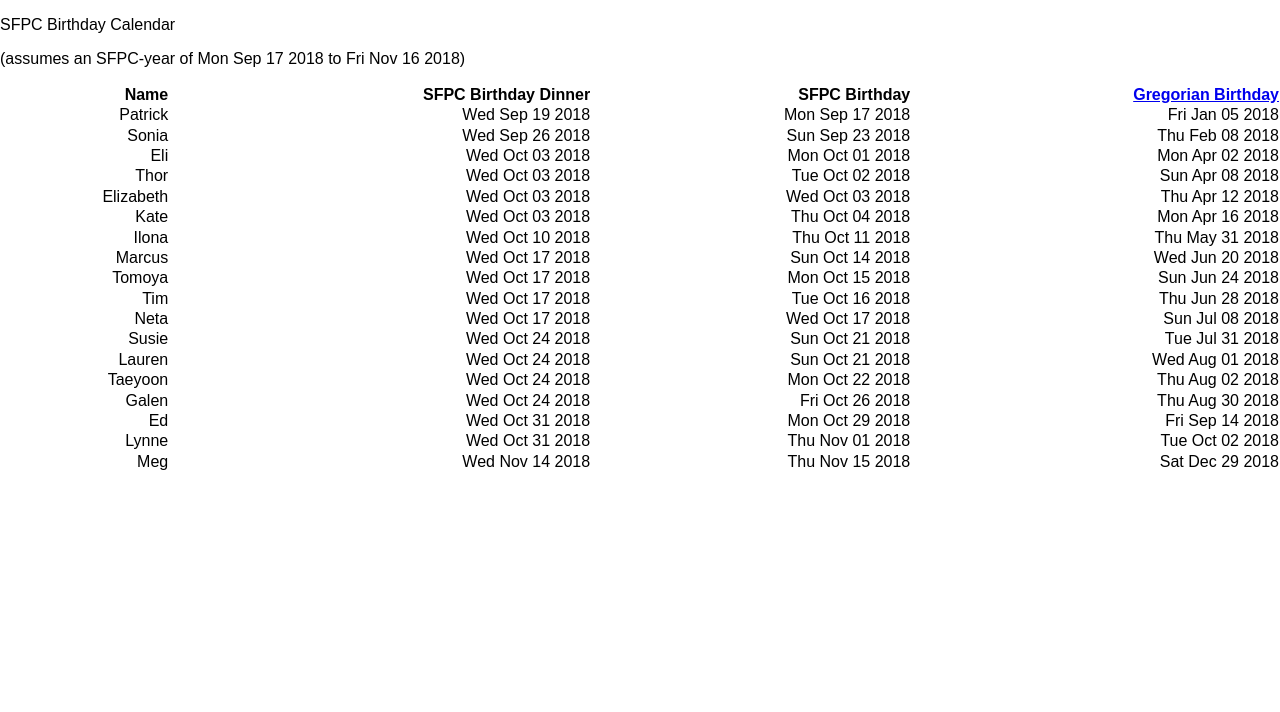
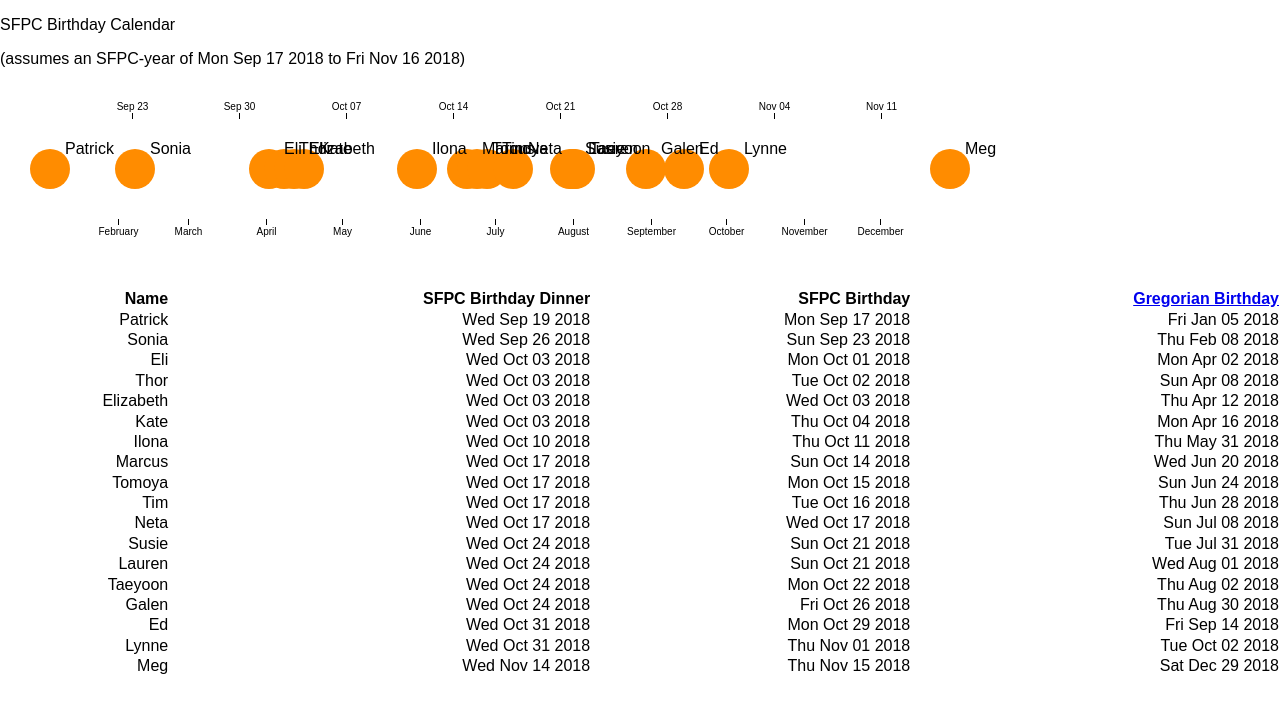
Before and after one commit to tburcham/sfpc-birthday-calendar, a plain HTML site: page index.html in a window 1280 px wide. Drawn offline with nearby package versions, Linux system fonts and the light colour scheme.

Commit message:
adding chart

```diff
--- a/css/main.css
+++ b/css/main.css
@@ -441,7 +441,12 @@ table {
 #birthdayTable th, #birthdayTable td {
   text-align:right;
 }
+#timeline {
 
+}
+#timeline svg {
+  color:#000;
+}
 
 
 
--- a/js/main.js
+++ b/js/main.js
@@ -47,10 +47,71 @@ $(function(){
 
   });
 
-  /*var chart = d3.timeline();
+  //var chart = d3.timeline();
 
-  var svg = d3.select("#timeline").append("svg").attr("width", 500)
-    .datum(birthdays).call(chart);*/
+  var chartWidth = 1000;
+  var chartHeight = 200;
+  var svg = d3.select("#timeline").append("svg").attr("width", chartWidth).attr("height", chartHeight);
+  var g = svg.append("g");
+
+    var x = d3.scaleTime().rangeRound([50, chartWidth - 50]);
+    x.domain(d3.extent(birthdays, function(d) { return d.sfpcBirthday; }));
+
+    g.append("g")
+      .attr("transform", "translate(0,50)")
+      .call(d3.axisTop(x))
+    .select(".domain")
+      .remove();
+
+    var x2 = d3.scaleTime().rangeRound([50, chartWidth - 50]);
+    x2.domain(d3.extent(birthdays, function(d) { return d.date; }));
+
+    g.append("g")
+      .attr("transform", "translate(0," + (chartHeight - 50) + ")")
+      .call(d3.axisBottom(x2))
+    .select(".domain")
+      .remove();
+
+    // draw circles
+
+      console.log(birthdays);
+    var gC = svg.append("g").datum(birthdays);
+		var circles = gC.selectAll("circle")
+			.data(function(d) { return d; })
+			.enter()
+			.append("circle")
+			.attr("r", 20)
+			.style("fill-opacity",1e-6);
+
+
+		circles.transition()
+		     .duration(function(d,i){
+		    	 return 100 * i;
+		     })
+		     /*.ease("linear")*/
+		    .attr("cx", function(d) {
+				return x(new Date(d.sfpcBirthday));
+			})
+			.attr("cy", function(d) {
+				return chartHeight / 2;
+			})
+      .attr("fill", "darkOrange")
+			.style("fill-opacity",1);
+
+    var labels = gC.selectAll("text")
+      .data(function(d) { return d; })
+      .enter()
+      .append("text")
+      .attr("x", function(d) {
+        return x(new Date(d.sfpcBirthday)) + 15;
+      })
+      .attr("y", function(d) {
+				return (chartHeight / 2) - 15;
+			})
+      .text(function(d) {
+        return d.name;
+      });
+
 
 });
 
```
